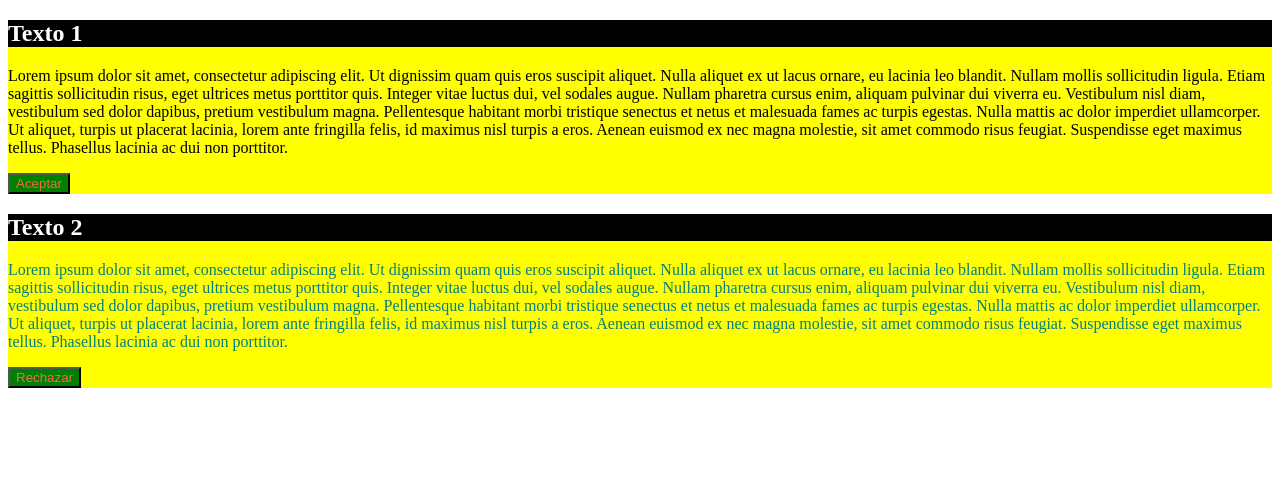
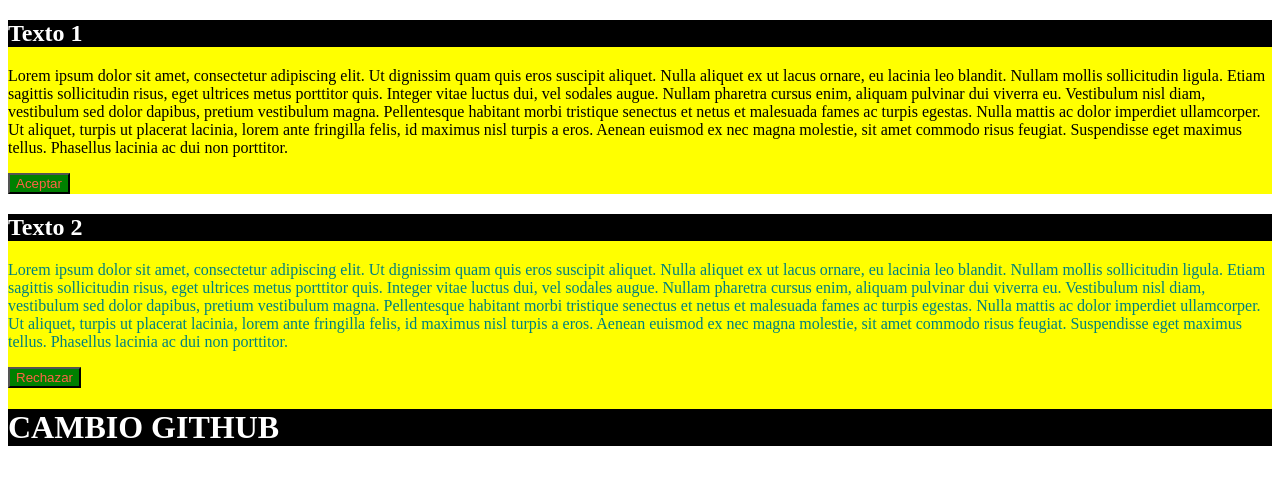
Before and after one commit to iamnestra/Tarea-Curso, a plain HTML site: page index.html in a window 1280 px wide. Drawn offline with Linux system fonts and the light colour scheme.

Commit message:
second commit

```diff
--- a/index.html
+++ b/index.html
@@ -25,6 +25,9 @@
             </p>
             <button class="boton">Rechazar</button>
         </article>
+
+<H1>CAMBIO GITHUB</H1>
+
     </div>
 </body>
 </html>
```
